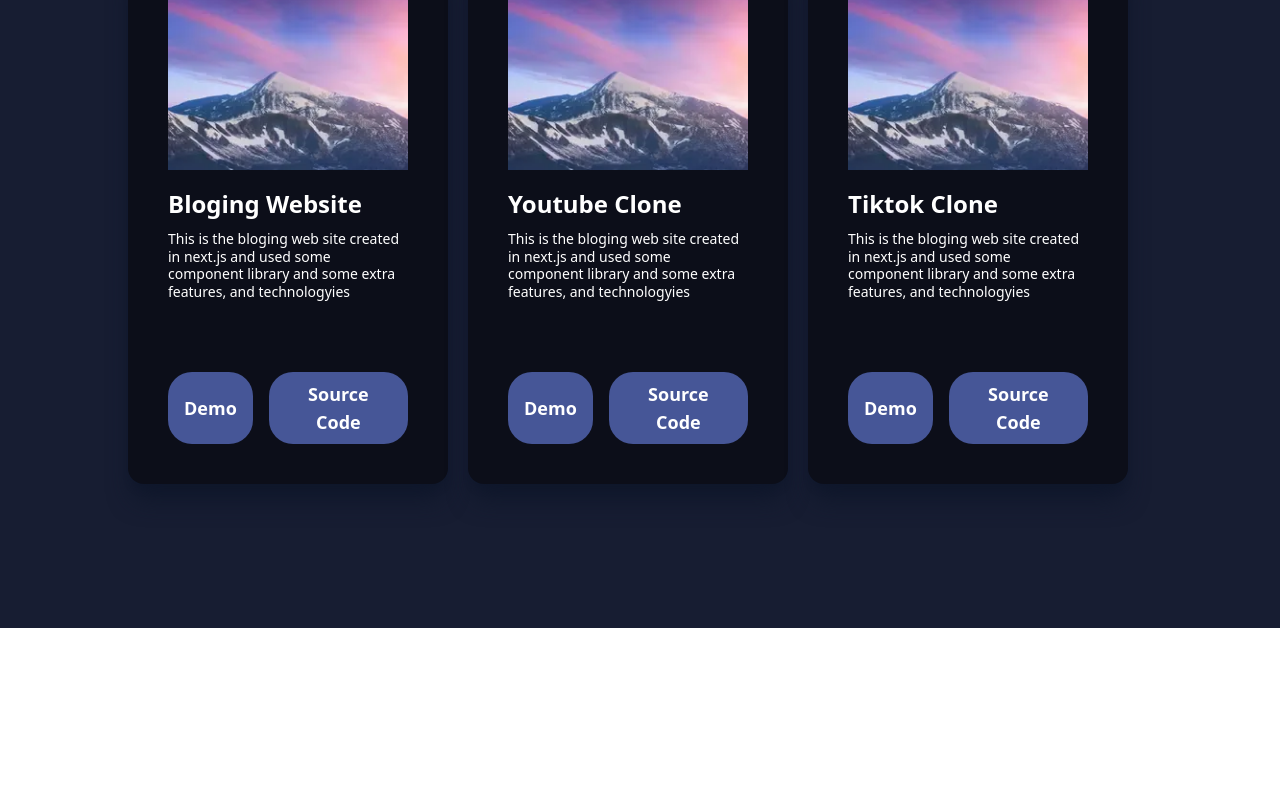
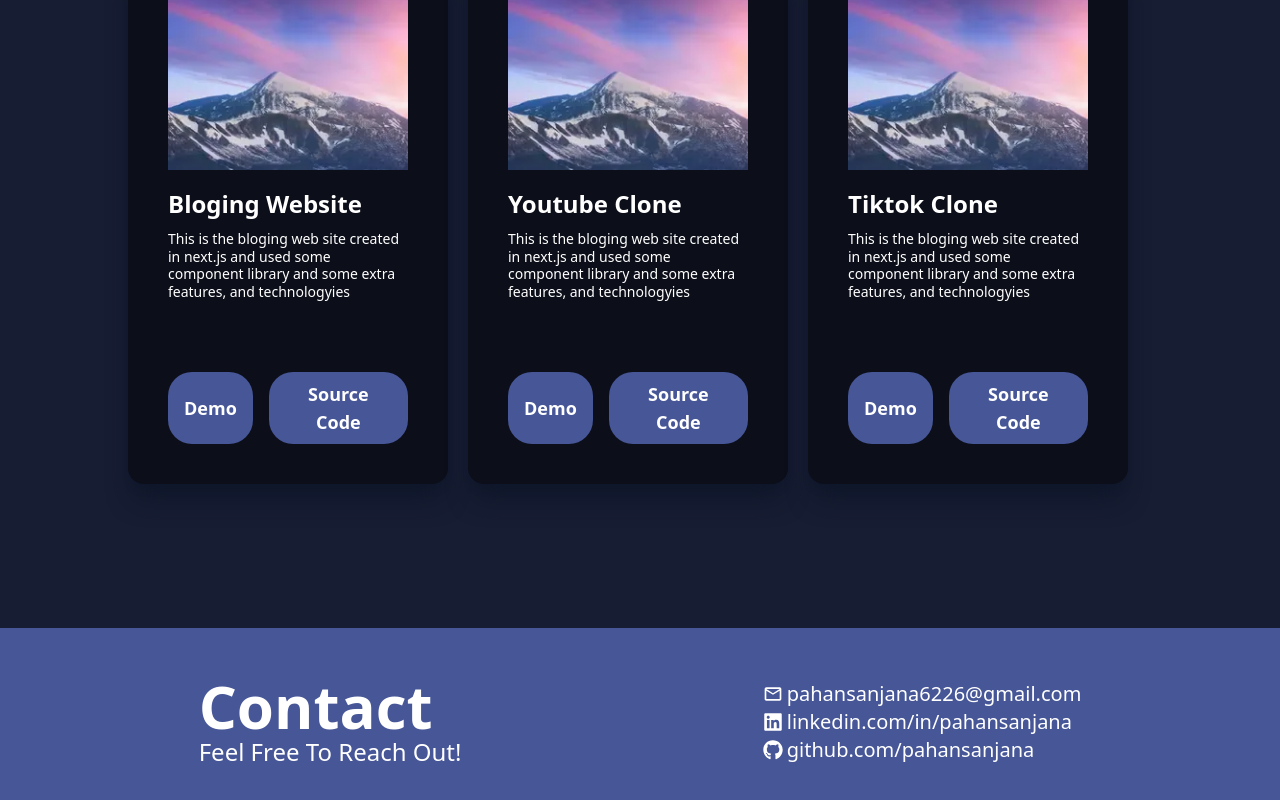
Before and after one commit to PahanSanjana/portfolio, a React (Vite) app in the folder portfolio_react/: page / in a window 1280 px wide. Shown: the part 2266-3066 px from the top of the page. Before the commit the page ends 2894 px from the top, so only its background shows below. Built offline with nearby package versions, Linux system fonts and the light colour scheme.

Commit message:
Add Footer component with contact information and social links

```diff
--- a/portfolio_react/src/App.jsx
+++ b/portfolio_react/src/App.jsx
@@ -3,6 +3,7 @@
 import { Experience } from "./components/Experience/Experience";
 import { Home } from "./components/Home/Home";
 import { Navbar } from "./components/Navbar/Navbar";
+import { Footer } from "./components/Footer/Footer";
 function App() {
   return (
     <div className="bg-[#171d32] h-auto w-full overflow-hidden">
@@ -11,6 +12,7 @@
       <About />
       <Experience />
       <Projects />
+      <Footer />
     </div>
   );
 }
--- a/portfolio_react/src/components/About/About.jsx
+++ b/portfolio_react/src/components/About/About.jsx
@@ -4,7 +4,7 @@
 
 export const About = () => {
   return (
-    <div
+    <div id="About"
       className="text-white md:flex overflow-hidden items-center md:flex-wrap md:justify-center bg-black/30
   shadow-x1 mx-0 md:mx-20 rounded-lg p-12"
     >
--- /dev/null
+++ b/portfolio_react/src/components/Footer/Footer.jsx
@@ -0,0 +1,33 @@
+import React from "react";
+import { MdOutlineEmail } from "react-icons/md";
+import { FaLinkedin, FaGithub } from "react-icons/fa";
+
+export const Footer = () => {
+  return (
+    <div
+      id="Footer"
+      className="flex justify-around bg-[#465697] text-white p-10 md:p-12 items-center"
+    >
+      <div>
+        <h1 className="text-2xl md:text-6xl font-bold">Contact</h1>
+        <h3 className="text-sm md:text-2xl font-normal">
+          Feel Free To Reach Out!
+        </h3>
+      </div>
+      <ul className="text-sm md:text-xl">
+        <li className="flex gap-1 items-center">
+          <MdOutlineEmail size={20} />
+          pahansanjana6226@gmail.com
+        </li>
+        <li className="flex gap-1 items-center">
+          <FaLinkedin />
+          linkedin.com/in/pahansanjana
+        </li>
+        <li className="flex gap-1 items-center">
+          <FaGithub />
+          github.com/pahansanjana
+        </li>
+      </ul>
+    </div>
+  );
+};
--- a/portfolio_react/src/components/Navbar/Navbar.jsx
+++ b/portfolio_react/src/components/Navbar/Navbar.jsx
@@ -27,7 +27,7 @@
             Projects
           </li>
         </a>
-        <a href="#Contact">
+        <a href="#Footer">
           <li className="text-md transition-all duration-300 p-1 md:p-0">
             Contact
           </li>
--- a/portfolio_react/src/index.css
+++ b/portfolio_react/src/index.css
@@ -1 +1,5 @@
 @import "tailwindcss";
+
+*{
+    scroll-behavior: smooth;
+}
```
Also changed, not shown: portfolio_react/src/components/Projects/Projects.jsx (line endings or trailing spaces), portfolio_react/src/components/TextChange.jsx (added).
